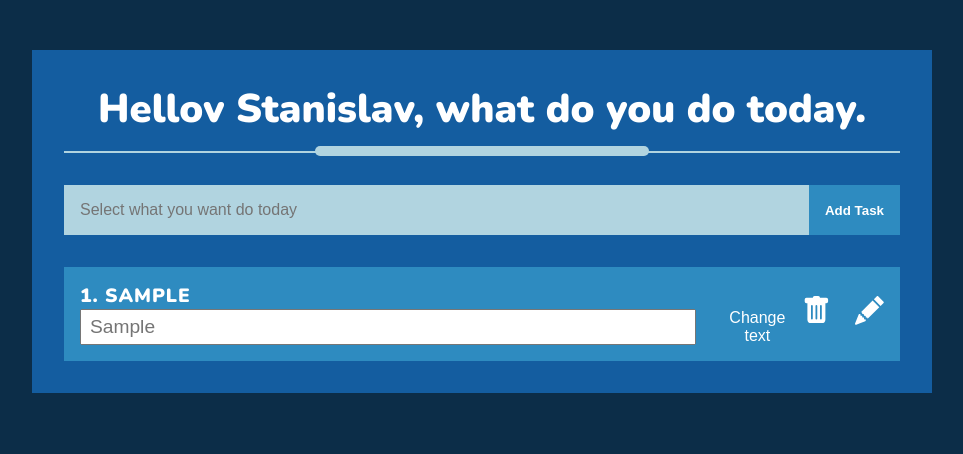
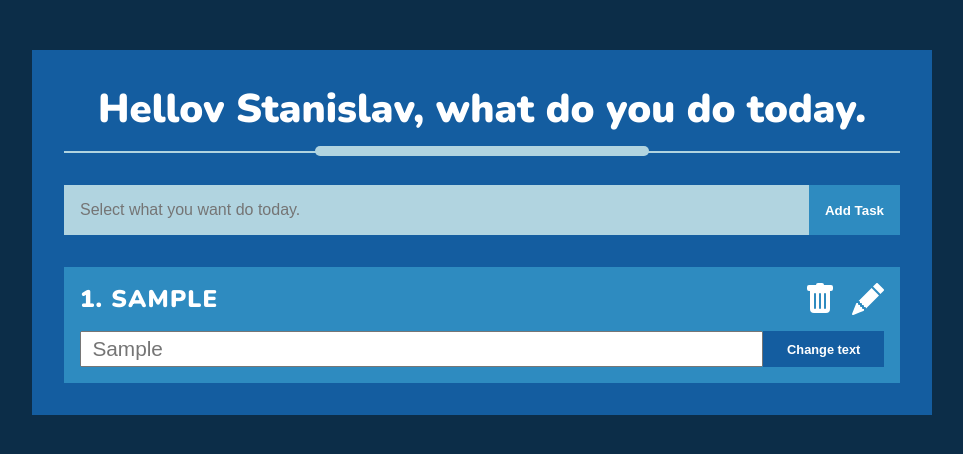
Before and after one commit to Stanislav453/Todo_app, a React (Create React App) app: page / in a window 1280 px wide. Both pictures are taken after typing "Sample" into the empty fields and a click on the button "Add Task". Shown: the top 454 px of the page, without its empty margins (158-1121 px from the left). Built offline with nearby package versions, Linux system fonts and the light colour scheme.

Commit message:
add rewrite function

```diff
--- a/src/component/Todo.tsx
+++ b/src/component/Todo.tsx
@@ -4,8 +4,6 @@ import { TodoStyle } from "./styles/TodoStyle";
 import { Header } from "./Header";
 import { AddTodoStyle } from "./styles/AddTodoStyle";
 import { Modal } from "./Modal";
-
-//PRISIEL SOM NA TO AKO OZNACIT KONKTERNE POLE KTORE SA MA ZMENIT ALE ESTE NEVIEM AKO HO ZMENIT
 
 //TS_TYPE
 type State = {
@@ -14,7 +12,7 @@ type State = {
   inputVerification: boolean;
   inputHaveNumberVerification: boolean;
   message: string;
-  newTask: any;
+  reWriteTask: boolean
 };
 
 type Action = {
@@ -31,8 +29,9 @@ type NewTask = {
 export const Todo = () => {
   //STRING_VARIABLES
   const addTask = "add task";
-  const inputPlaceholder = "Select what you want do today";
-  const inputMessage = "you don't write any task.";
+  const inputPlaceholder = "Select what you want do today.";
+  const inputMessage = "You do not write any task.";
+  const insideInputCantBeNumber = "Inside Input can not be number.";
 
   //NOTIFICATION_VARIABLES
   const closeNotification = "close_notification";
@@ -42,17 +41,12 @@ export const Todo = () => {
   const inputHaveNumber = "input_have_number";
   const inputNotHaveNumber = "input_not_haver_number";
   const removeTask = "remove_task";
-  const changeText = "change_text";
+  const reWriteTask = "rewrite_task"
+
 
   //REDUCER
   const reducer = (state: State, action: Action) => {
     const newTask = [...state.task, action.payload];
-    const changeOneTask = [
-      ...state.task,
-      state.task.map((oneTask: any) => {
-        return oneTask.id !== action.payload ? "ahoj" : "nejde to";
-      }),
-    ];
 
     switch (action.type) {
       case addTask:
@@ -98,11 +92,6 @@ export const Todo = () => {
             return oneTask.id !== action.payload;
           }),
         };
-      case changeText:
-        return {
-          ...state,
-          task: changeOneTask,
-        };
       default:
         return state;
     }
@@ -116,12 +105,12 @@ export const Todo = () => {
     inputVerification: false,
     inputHaveNumberVerification: false,
     message: "",
+    reWriteTask: false,
   };
 
   //HOOKS
   const [state, dispatch] = useReducer(reducer, defaultState);
   const [value, setValue] = useState<string>("");
-  const [reWrite, setReWrite] = useState<string>("");
 
   //FORM_SUBMIT_ACTION
   const formSubmit = (e: any) => {
@@ -156,21 +145,6 @@ export const Todo = () => {
     dispatch({ type: removeTask, payload: id });
   };
 
-  const reWriteTask = (e: any) => {
-    e.preventDefault();
-    setReWrite(e.target.value);
-  };
-
-  const changeTask = (event: any, id: number) => {
-    event.preventDefault();
-    if (id === id) {
-      dispatch({ type: changeText, payload: { reWrite, id } });
-    }
-    // dispatch({ type: changeText, payload: { reWrite, id } });
-    // console.log(id);
-  };
-
-  console.log(reWrite);
 
   //APP
   return (
@@ -181,10 +155,10 @@ export const Todo = () => {
       <TodoStyle onSubmit={formSubmit}>
         <Header />
         <AddTodoStyle>
-          {state.inputHaveNumberVerification && (
-            <p>Inside Input can't be number</p>
+          {state.inputHaveNumberVerification && <p>{insideInputCantBeNumber}</p>}
+          {state.inputVerification && state.task.length === 0 && (
+            <p>{inputMessage}</p>
           )}
-          {state.inputVerification && <p>{inputMessage}</p>}
           <input
             type="text"
             value={value}
@@ -193,12 +167,7 @@ export const Todo = () => {
           />
           <button>{addTask}</button>
         </AddTodoStyle>
-        <TodoWrapper
-          task={state.task}
-          removeTaskHandler={removeTaskHandler}
-          reWriteTask={reWriteTask}
-          changeTask={changeTask}
-        />
+        <TodoWrapper task={state.task} removeTaskHandler={removeTaskHandler} />
       </TodoStyle>
     </>
   );
--- /dev/null
+++ b/src/component/TodoButton.tsx
@@ -0,0 +1,18 @@
+import styled from "styled-components";
+
+export const TodoButton = styled.div`
+  display: flex;
+  gap: 1em;
+
+  button {
+    color: #fff;
+    font-size: 2em;
+    transform: scale(1);
+    transition: transform 0.3s ease-in-out;
+
+    &:hover {
+      transform: scale(1.1);
+      transition: transform 0.3s ease-in-out;
+    }
+  }
+`;
--- a/src/component/TodoWrapper.tsx
+++ b/src/component/TodoWrapper.tsx
@@ -1,44 +1,28 @@
-import React from 'react'
-import { TodoWrapperStyle } from './styles/TodoWrapperStyle'
+import React from "react";
+import { TodoWrapperStyle } from "./styles/TodoWrapperStyle";
 import { BsFillTrashFill, BsFillPencilFill } from "react-icons/bs";
+import { RewriteTask } from "./styles/RewriteTask";
+import { TodoButton } from "./TodoButton";
 
 type myTodosProps = {
   task: any;
   removeTaskHandler: any;
-  reWriteTask: any;
-  changeTask: any
 };
 
-const TodoWrapper = ({
-  task,
-  removeTaskHandler,
-  reWriteTask,
-  changeTask,
-}: myTodosProps) => {
+  //STRING_VARIABLES
+  const changeText = "Change text";
+  const youDoNotHaveAnyTask = "You do not have any task";
+
+const TodoWrapper = ({ task, removeTaskHandler }: myTodosProps) => {
   return (
     <TodoWrapperStyle>
-      {task.length === 0 && <h2>you dont have task</h2>}
+      {task.length === 0 && <h2>{youDoNotHaveAnyTask}</h2>}
       {task.map((item: any, key: number) => {
         return (
           <article key={item.id}>
             <header>
               <h3>{`${key + 1}. ${item.name}`}</h3>
-              <div>
-                <input
-                  type="text"
-                  placeholder={item.name}
-                  // value={item.name}
-                  onChange={reWriteTask}
-                  // onChange={(e) =>
-                  //   task.id === task.id
-                  //     ?  setRewrite(e.target.value)
-                  //     : console.log("nothiong")
-                  // }
-                />
-                <button onClick={ (e) => changeTask(e, item.id)} >Change text</button>
-              </div>
-            </header>
-            <div>
+              <TodoButton>
                 <button
                   onClick={() => {
                     removeTaskHandler(item.id);
@@ -49,7 +33,18 @@ const TodoWrapper = ({
                 <button>
                   <BsFillPencilFill />
                 </button>
-            </div>
+              </TodoButton>
+            </header>
+            <RewriteTask>
+              <input
+                type="text"
+                placeholder={item.name}
+                onChange={(e: any) =>
+                  item.id === item.id ? (item.name = e.target.value) : item.name
+                }
+              />
+              <button onClick={(e) => console.log("hmm")}>{changeText}</button>
+            </RewriteTask>
           </article>
         );
       })}
@@ -57,4 +52,4 @@ const TodoWrapper = ({
   );
 };
 
-export default TodoWrapper
+export default TodoWrapper;
--- /dev/null
+++ b/src/component/styles/RewriteTask.tsx
@@ -0,0 +1,28 @@
+import styled from "styled-components";
+
+export const RewriteTask = styled.div`
+  display: flex;
+  width: 100%;
+  height: auto;
+
+  input {
+    flex: 80%;
+    width: 100%;
+    font-size: 1.3em;
+    padding: 0.2em 0.5em;
+  }
+
+  button {
+    flex: 10%;
+    font-size: 0.8em;
+    font-weight: 900;
+    color: #fff;
+    background-color: rgb(20, 93, 160);
+    transition: background-color 0.3s ease-in-out;
+
+    &:hover {
+      background-color: rgb(14, 63, 108);
+      transition: background-color 0.3s ease-in-out;
+    }
+  }
+`;
--- a/src/component/styles/TodoWrapperStyle.tsx
+++ b/src/component/styles/TodoWrapperStyle.tsx
@@ -7,17 +7,9 @@ export const TodoWrapperStyle = styled.main`
   flex-direction: column;
   gap: 0.5em;
 
-  h2 {
-    display: block;
-    text-align: center;
-    text-transform: uppercase;
-  }
-
   article {
     display: flex;
-    flex-wrap: wrap;
-    align-items: center;
-    justify-content: center;
+    flex-direction: column;
     gap: 0.5em;
     width: 100%;
     height: auto;
@@ -25,24 +17,14 @@ export const TodoWrapperStyle = styled.main`
     background-color: #2e8bc0;
 
     header {
+      display: flex;
+      justify-content: space-between;
       flex: 1 1 auto;
 
-      input {
-        width: 100%;
-        font-size: 1.2rem;
-        padding: 0.2em .5rem ;
-      }
-
-      div {
-
-        button {
-          font-size: 1em;
-        }
-      }
     }
 
     h3 {
-      font-size: 1.2rem;
+      font-size: 1.5rem;
       font-weight: 600;
       text-transform: uppercase;
       letter-spacing: 0.05em;
@@ -53,21 +35,6 @@ export const TodoWrapperStyle = styled.main`
       }
     }
 
-    div {
-      flex: 100px 1 auto;
-      display: flex;
-      gap: 1.5em;
+  }
 
-      button {
-        font-size: 1.8rem;
-        color: #fff;
-        transition: color 0.3s ease-in-out;
-
-        &:hover {
-          color: #cecdcd;
-          transition: color 0.3s ease-in-out;
-        }
-      }
-    }
-  }
 `;
```
Lines whose indentation alone changed are shown as unchanged.
